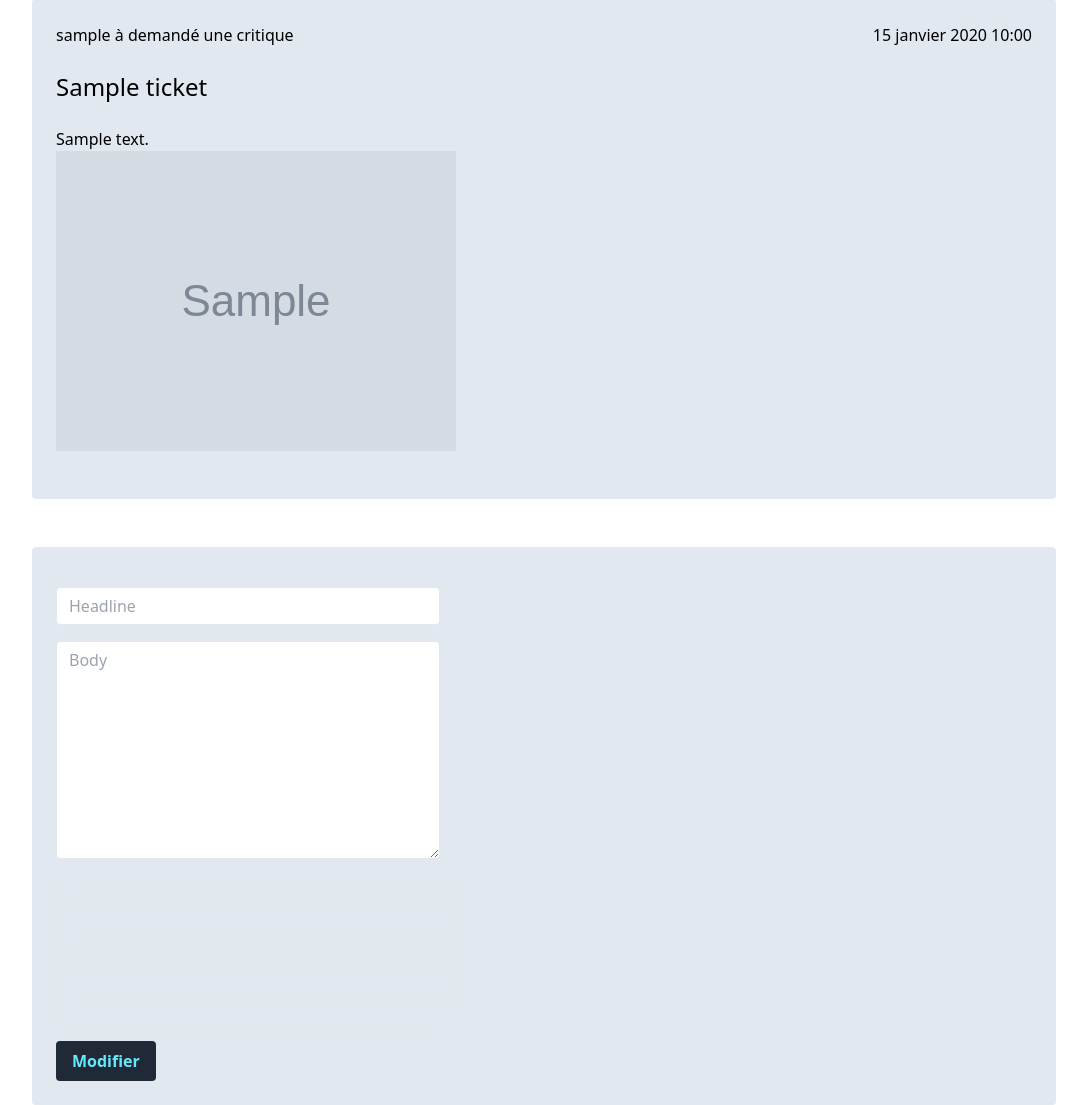
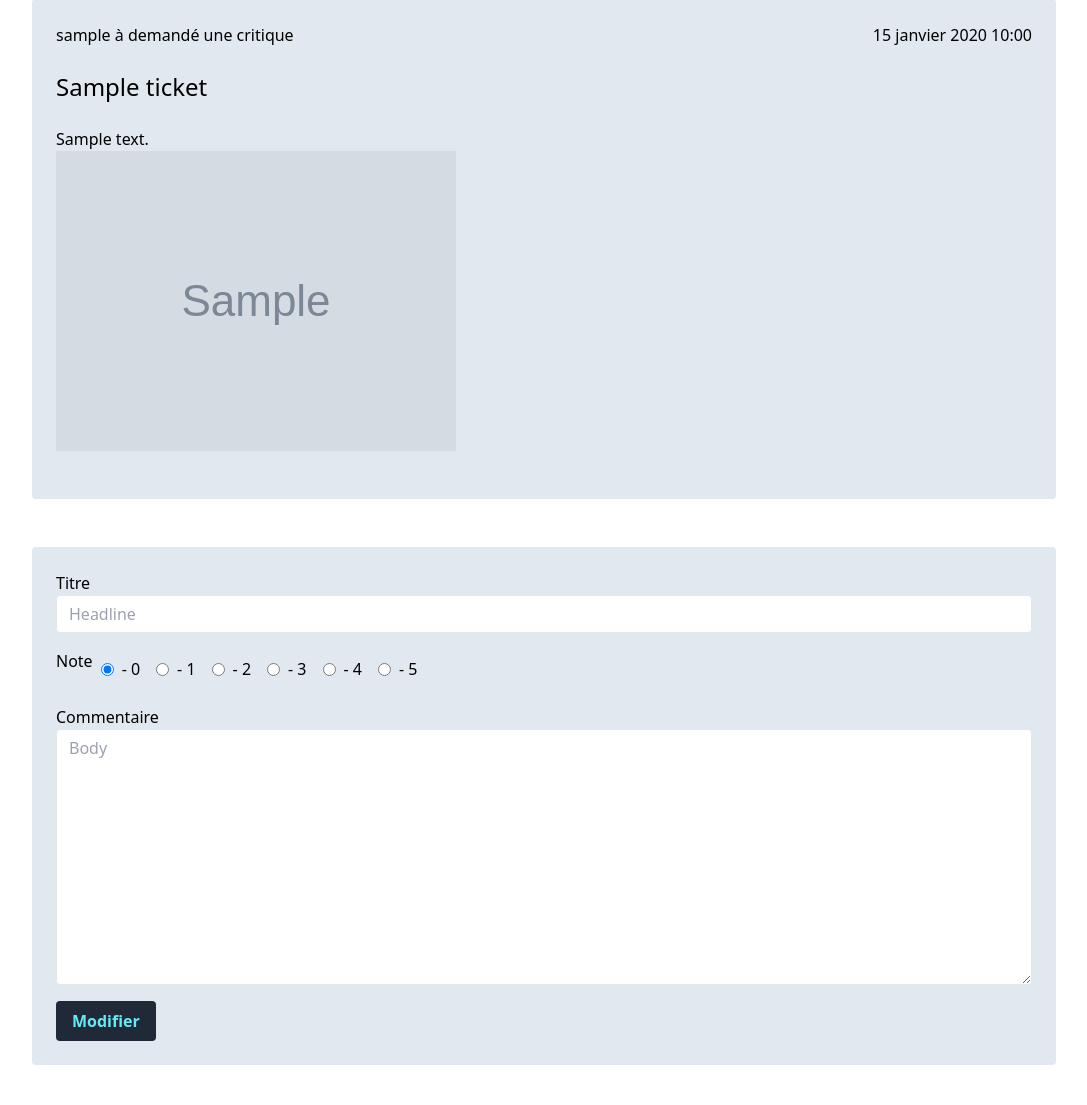
Before and after one commit to CuteSlime/P9_Developpez_une_application_Web_en_utilisant_Django, a Django app: page /review/review/new/1 in a window 1280 px wide; the page is wider, and only the part inside the window is pictured. Shown: the part 89-1194 px from the top of that part, without its empty margins (96-1183 px from the left). After the commit the page ends 1154 px from the top of that part, so only its background shows below. Run offline with Django 5.2, Linux system fonts and the light colour scheme; a user stored in the database is signed in; tables that the repository leaves empty hold one stand-in row (values such as "Sample post"); grey boxes marked "Sample" are stand-in pictures; some libraries are stand-ins or nearby versions.

Commit message:
update display of rating

```diff
--- a/LITRevu/templates/review/review_new.html
+++ b/LITRevu/templates/review/review_new.html
@@ -23,26 +23,35 @@
 </div>
 <br>
 <div class="bg-slate-200 rounded mx-auto w-4/5 p-6 mt-6">
-    <form action="" method="post" class="flex flex-col items-start space-y-4">{% csrf_token %}
+    <form action="" method="post" class="">{% csrf_token %}
         {% csrf_token %}
+            <div class="flex flex-col items-start space-y-4">
                 {% if form.non_field_errors %}
                     {{ form.non_field_errors }}
                 {% endif %}
-                <div class="flex flex-col">
+                <div class="flex flex-col w-full ">
+                <h1>Titre</h1>
                     {{ form.headline.errors }}
                     <label for="{{ form.headline.id_for_label }}"></label>
-                    {% render_field form.headline class="appearance-none border rounded w-96 py-2 px-3 text-gray-700 leading-tight focus:outline-none focus:shadow-outline" placeholder=form.headline.label %}
+                    {% render_field form.headline class="appearance-none border rounded py-2 px-3 text-gray-700 leading-tight focus:outline-none focus:shadow-outline" placeholder=form.headline.label %}
                 </div>
-                <div class="flex flex-col">
+                <div class="flex ">
+                <h1>Note</h1>
+                    {{ form.rating.errors }}
+                    <label for="{{ form.rating.id_for_label }}"></label>
+                    {% for choice in form.rating.field.choices %}
+                    <label class="inline-flex items-center m-2">
+                        <input type="radio" class="form-radio text-indigo-600" name="{{ form.rating.html_name }}" value="{{ choice.0 }}" {% if form.rating.value == choice.0 %}checked{% endif %}>
+                        <span class="ml-2">  - {{choice.0 }}</span>
+
+                    </label>
+                    {% endfor %}
+                </div>
+                <div class="flex flex-col w-full">
+                <h1>Commentaire</h1>
                     {{ form.body.errors }}
                     <label for="{{ form.body.id_for_label }}"></label>
-                    {% render_field form.body class="appearance-none border rounded w-96 py-2 px-3 text-gray-700 leading-tight focus:outline-none focus:shadow-outline" placeholder=form.body.label %}
-                </div>
-                <div class="flex flex-col">
-                    {{ form.rating.errors }}
-                    <label for="{{ form.rating.id_for_label }}"></label>
-                    {% render_field form.rating class="appearance-none border rounded w-96 py-2 px-3 text-gray-700 leading-tight focus:outline-none focus:shadow-outline" placeholder=form.rating.label %}
-
+                    {% render_field form.body class="appearance-none border rounded h-64 py-2 px-3 text-gray-700 leading-tight focus:outline-none focus:shadow-outline" placeholder=form.body.label %}
                 </div>
 
         <button class="bg-gray-800 hover:bg-gray-700 text-cyan-300 font-bold py-2 px-4 w-auto rounded focus:outline-none focus:shadow-outline" type="submit">Modifier</button>
```
Also changed, not shown: LITRevu/templates/review/review_update.html (+19 -11 lines).
